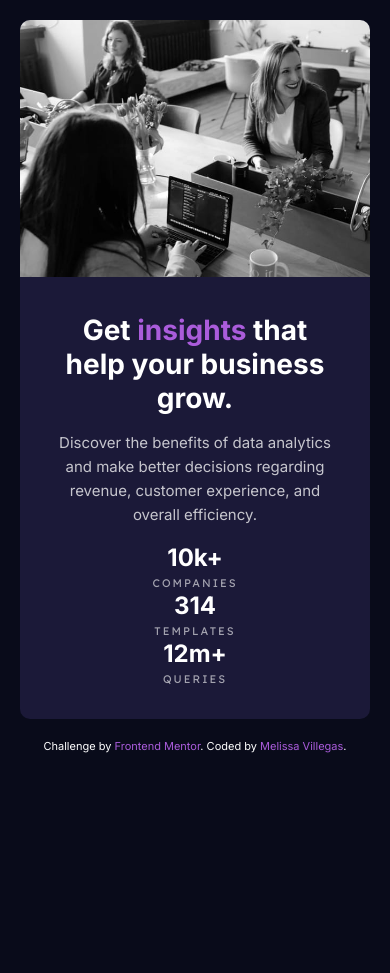
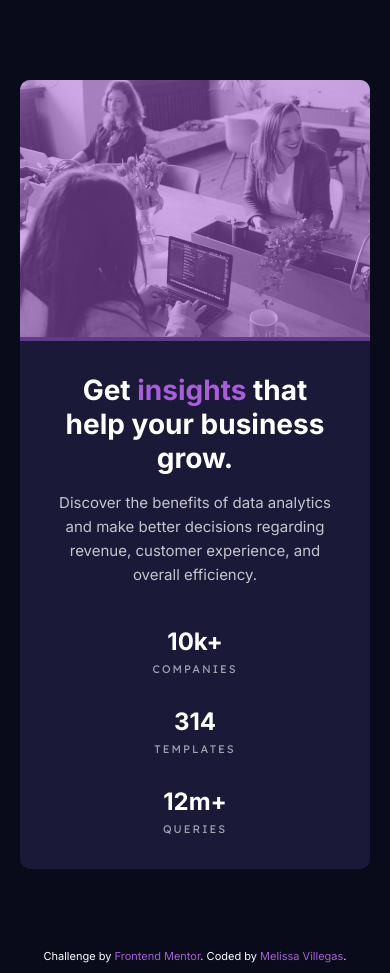
Before and after one commit to melissavi08/stats-preview-card-component, a plain HTML site: page index.html in a window 390 px wide. Before the commit the page ends 844 px from the top, so only its background shows below. Drawn offline with Linux system fonts and the light colour scheme.

Commit message:
mobile view semi-complited

```diff
--- a/css/style.css
+++ b/css/style.css
@@ -14,25 +14,53 @@
 }
 
 body {
+  display: grid;
+  place-content: center;
+  padding: 0px 20px;
   font-family: "Inter", sans-serif;
   background-color: var(--primary);
 }
 
 main {
-  margin: 20px;
   border-radius: 10px;
+  width: 100%;
+  max-width: 540px;
+  margin: 80px 0px;
   text-align: center;
   font-size: 15px;
   background-color: var(--secondary);
   overflow: hidden;
 }
 
-picture img {
+figure {
+  position: relative;
   width: 100%;
 }
 
+picture img {
+  width: 100%;
+  height: 100%;
+}
+
+.imgOverlay {
+  position: absolute;
+  top: 0;
+  width: 100%;
+  height: 100%;
+  background-color: var(--accent);
+  opacity: 0.5;
+}
+
 .infoMainContainer {
+  display: grid;
+  place-content: center;
+  width: 100%;
   padding: 32px;
+}
+
+.infoContainer {
+  width: 100%;
+  max-width: 355px;
 }
 
 h1 {
@@ -54,9 +82,17 @@ p {
   color: var(--neutral-primary);
 }
 
-.statContainer {
+.statsMainContainer {
   display: flex;
   flex-direction: column;
+  gap: 30px;
+  justify-content: center;
+  margin-top: 40px;
+}
+
+.statContainer {
+  display: grid;
+  gap: 2px;
 }
 
 .statContainer span:nth-child(1) {
@@ -82,3 +118,17 @@ p {
   text-decoration: none;
   color: var(--accent);
 }
+
+@media (min-width: 450px) {
+  .statsMainContainer {
+    flex-direction: row;
+    justify-content: space-between;
+  }
+}
+
+@media (min-width: 768px) {
+  main {
+    text-align: start;
+    max-width: 1200px;
+  }
+}
--- a/index.html
+++ b/index.html
@@ -36,6 +36,7 @@
       </figure>
       <section class="infoMainContainer">
         <div class="infoContainer">
+          <div class="infoHeaderContainer">
             <h1>Get <span>insights</span> that help your business grow.</h1>
             <p>
               Discover the benefits of data analytics and make better decisions
@@ -56,6 +57,7 @@
               <span>queries</span>
             </div>
           </div>
+        </div>
       </section>
     </main>
 
```
Lines whose indentation alone changed are shown as unchanged.
